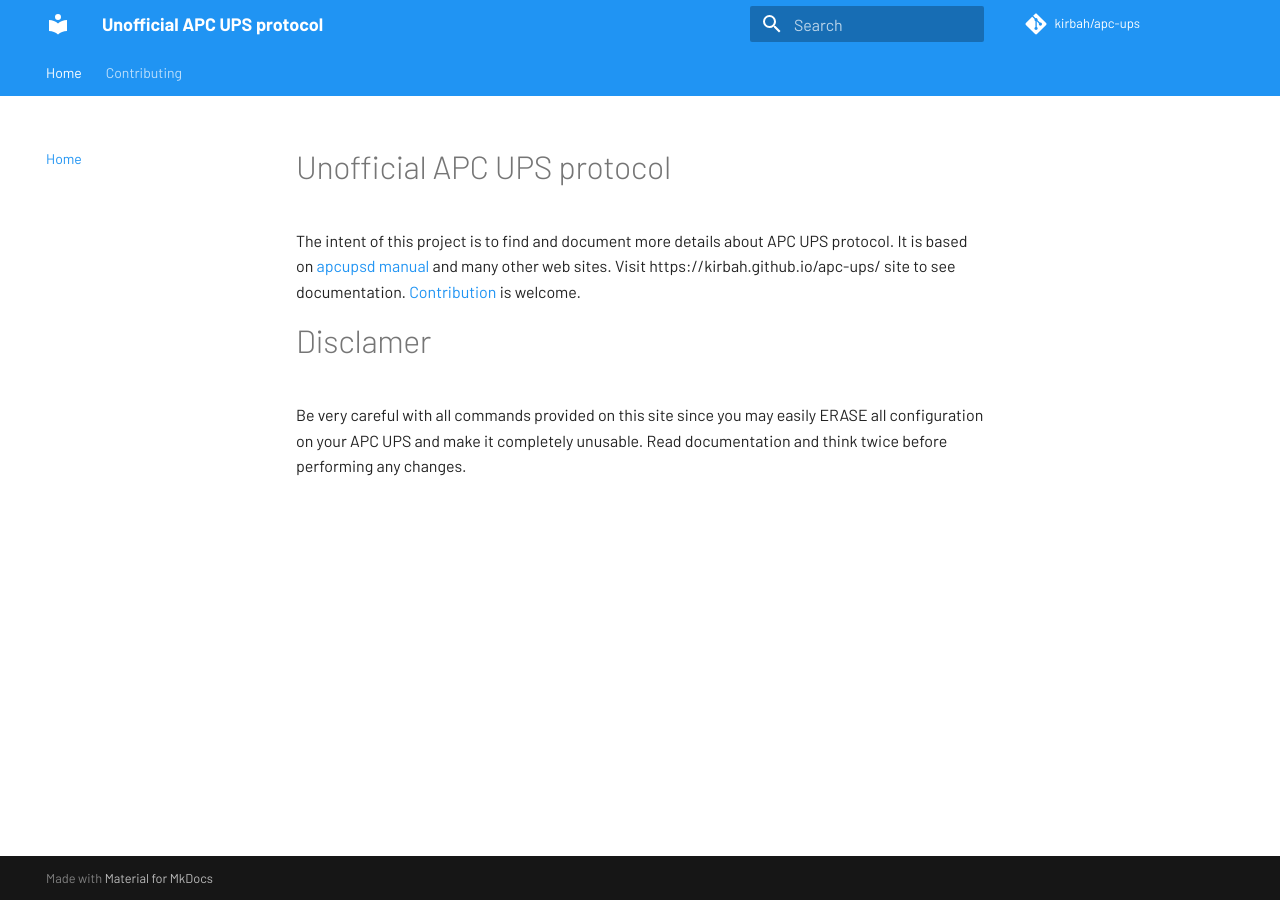
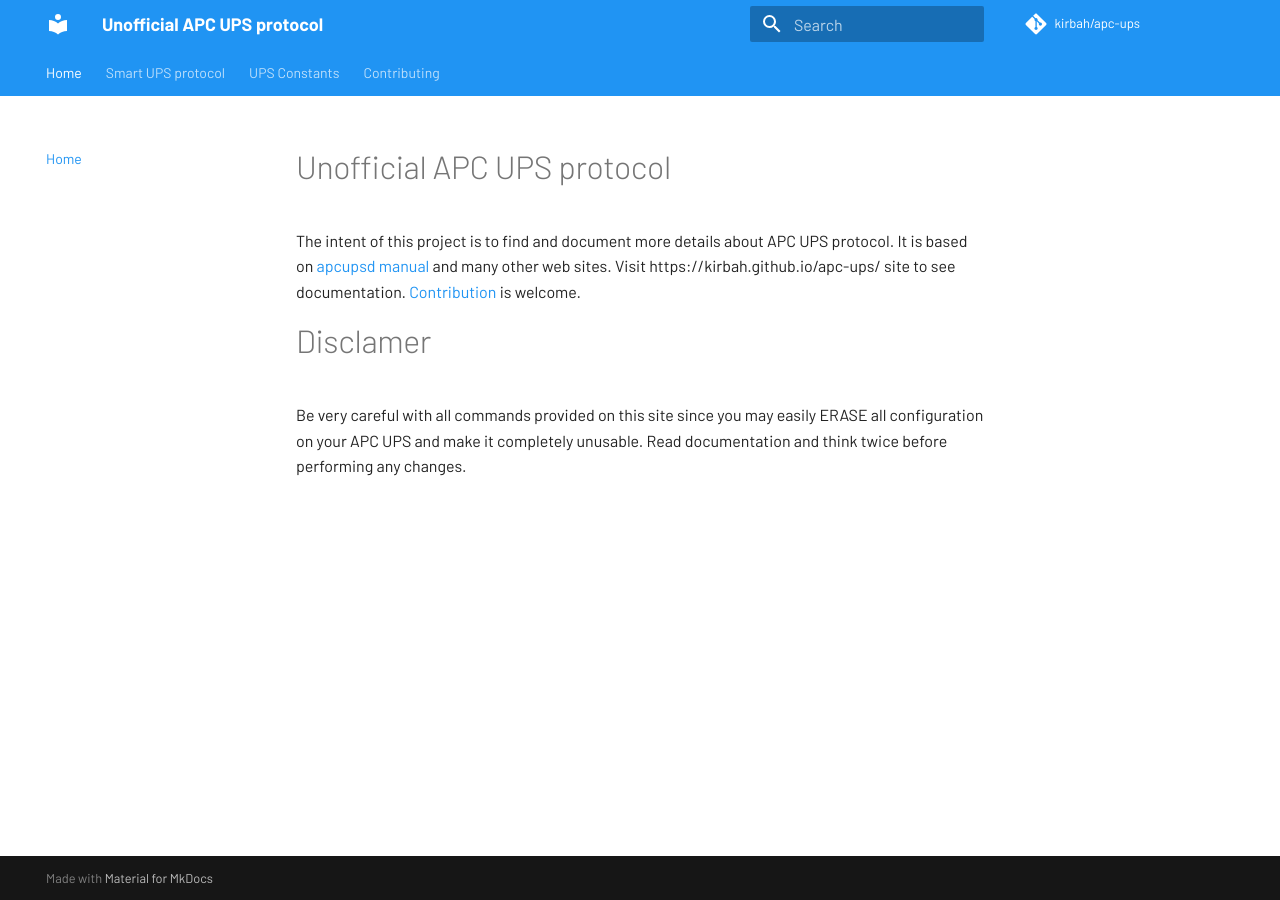
Before and after one commit to kirbah/apc-ups, an MkDocs documentation site: the page built from docs/README.md, in a window 1280 px wide. Built offline with MkDocs 1.6.1 and Material for MkDocs 9.7.7, drawn with Linux system fonts in a browser that asks for light colours; comment, search, counter and statistics services are not loaded.

Commit message:
Add nav to protocol and UPS constants

```diff
--- a/mkdocs.yml
+++ b/mkdocs.yml
@@ -40,4 +40,6 @@ google_analytics:
 
 nav:
   - Home: README.md
+  - Smart UPS protocol: Smart-protocol.md
+  - UPS Constants: UPS-constants.md
   - Contributing: Contributing.md
```
